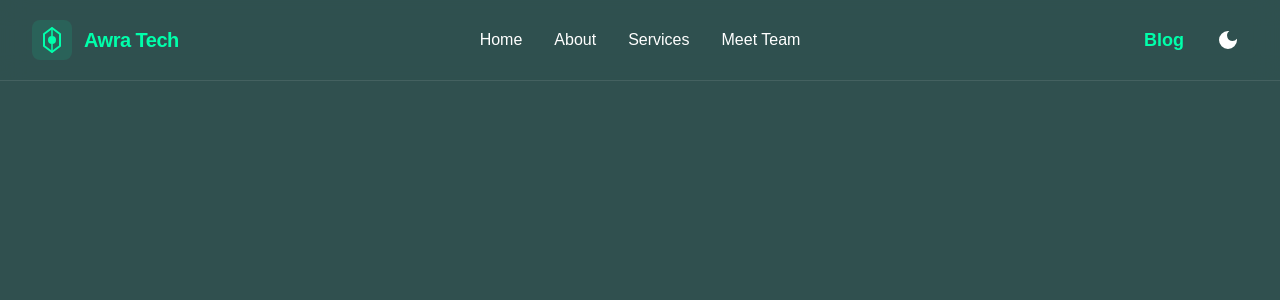
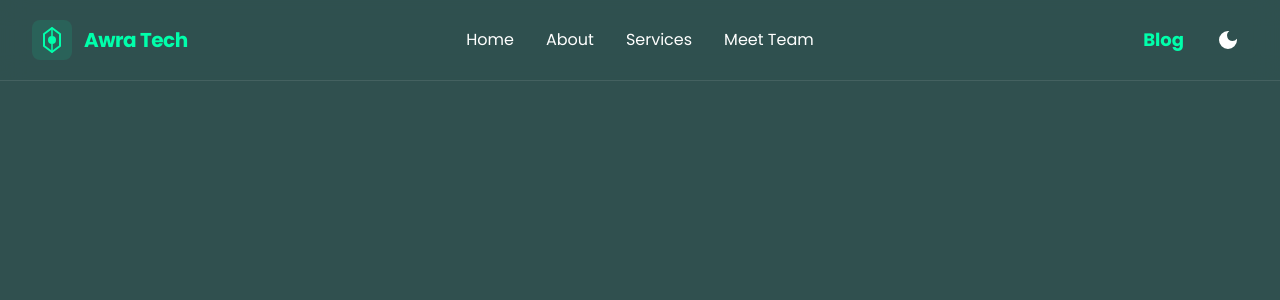
Before and after one commit to AwraTech/Company-Portfolio, a Next.js app: page / in a window 1280 px wide. Shown: the top 300 px of the page. Built offline with nearby package versions, Linux system fonts and the light colour scheme.

Commit message:
style: update font family to Poppins for modern look

```diff
--- a/src/app/globals.css
+++ b/src/app/globals.css
@@ -1,7 +1,11 @@
 @import "tailwindcss";
 
+:root {
+  --font-poppins: 'Poppins', system-ui, -apple-system, sans-serif;
+}
+
 body {
-  font-family: Arial, Helvetica, sans-serif;
+  font-family: var(--font-poppins);
   transition: background 0.3s, color 0.3s;
 }
 
--- a/src/app/layout.tsx
+++ b/src/app/layout.tsx
@@ -1,16 +1,12 @@
 import type { Metadata } from "next";
-import { Geist, Geist_Mono } from "next/font/google";
+import { Poppins } from "next/font/google";
 import "./globals.css";
 import Header from "@/components/Header";
 
-const geistSans = Geist({
-  variable: "--font-geist-sans",
+const poppins = Poppins({
   subsets: ["latin"],
-});
-
-const geistMono = Geist_Mono({
-  variable: "--font-geist-mono",
-  subsets: ["latin"],
+  weight: ["300", "400", "500", "600", "700", "800"],
+  variable: "--font-poppins",
 });
 
 export const metadata: Metadata = {
@@ -29,7 +25,7 @@ export default function RootLayout({
   return (
     <html lang="en">
       <body
-        className={`${geistSans.variable} ${geistMono.variable} antialiased`}
+        className={`${poppins.variable} antialiased font-sans`}
       >
         <Header />
         {children}
```
Also changed, not shown: public/assets/logo.png (added).
